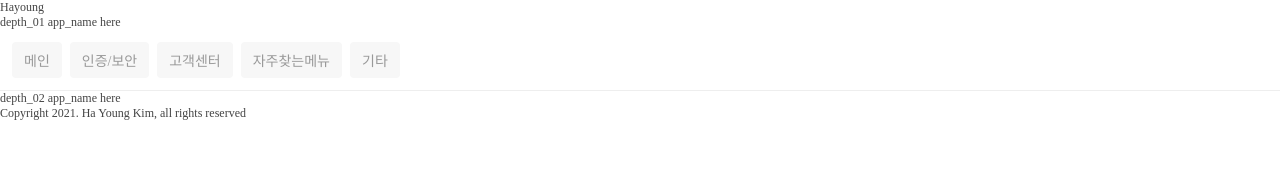
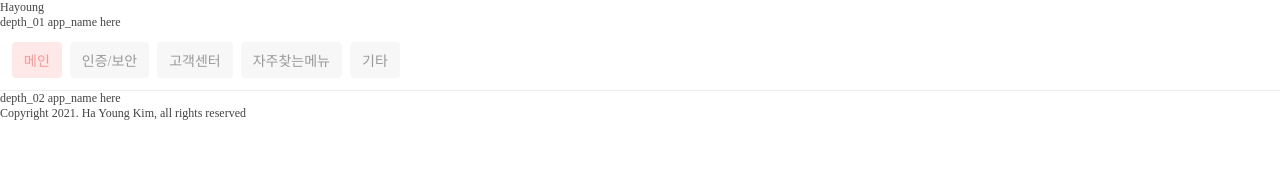
Before and after one commit to hayoung-jeremy/study-redux-2, a React (Create React App) app: page / in a window 1280 px wide. Shown: the top 171 px of the page. Built offline with nearby package versions, Linux system fonts and the light colour scheme.

Commit message:
saving clicked depth_01 id in the state / styling depth_01 menu

```diff
--- a/src/assets/css/style.css
+++ b/src/assets/css/style.css
@@ -3,7 +3,7 @@
 /* Reset */
 html {
   overflow-y: scroll;
-  font-size: 13px;
+  font-size: 14px;
 }
 
 body,
@@ -162,10 +162,19 @@ aside {
   justify-content: flex-start;
   align-items: center;
 }
+.flex-container div {
+  margin-left: 8px;
+}
+.flex-container div:first-child {
+  margin-left: 0;
+}
 
 /* btn components */
 input.btn::placeholder {
   color: #aaa;
+}
+a.btn {
+  display: block;
 }
 .btn {
   border-radius: 4px;
@@ -183,9 +192,6 @@ input.btn::placeholder {
   color: var(--btn-txt-clicked);
 }
 
-.flex-container .btn ~ .btn {
-  margin-left: 8px;
-}
 .btn:hover {
   filter: brightness(96%);
 }
--- a/src/components/DataD1List.js
+++ b/src/components/DataD1List.js
@@ -1,30 +1,49 @@
-import React from "react";
+import React, { useState } from "react";
 import DataD2List from "./DataD2List";
 import { v4 as uuidv4 } from "uuid";
 
 const DataD1List = ({ kj_sb }) => {
-  // check depth_01_selected
+  // check selected id / 2: depth_1 첫번째 메뉴 (메인)
+  const [checkedId, setCheckedId] = useState("2");
 
-  // depth_01__id
-  // depth_01__app_name
-  const Depth01Info = ({ key, id, value }) => {
-    return <li className="btn">{value}</li>;
+  // 클릭한 대상의 id 를 checkedId 에 저장, depth_2 로 보내서, depth_2 의 pid 와 같은 depth_2 를 보여줘야함
+  const getCheckedId = (e) => {
+    setCheckedId(e.target.id);
+  };
+
+  const Depth01Info = ({ id, value, index }) => {
+    return (
+      <div>
+        <a
+          href="#void"
+          className={`btn ${checkedId === id ? "btn-clicked" : ""}`}
+          id={id}
+          onClick={getCheckedId}
+        >
+          {value}
+        </a>
+      </div>
+    );
   };
 
   const ShowD1Data = () => {
-    const depth_01__data = kj_sb.menus.map((item, index) => {
+    const depth_01__data = kj_sb.menus.map((item) => {
+      // depth_01__id / depth_01__app_name
       return <Depth01Info key={uuidv4()} id={item.id} value={item.app_name} />;
     });
-    return <ul className="flex-container middle">{depth_01__data}</ul>;
+
+    return (
+      <div className="default-container">
+        <div className="flex-container">{depth_01__data}</div>
+      </div>
+    );
   };
 
   return (
     <>
       <p>depth_01 app_name here</p>
-      <div className="default-container">
-        <ShowD1Data />
-      </div>
-      <DataD2List />
+      <ShowD1Data />
+      <DataD2List checkedId={checkedId} />
     </>
   );
 };
--- a/src/components/DataD2List.js
+++ b/src/components/DataD2List.js
@@ -1,6 +1,7 @@
 import React from "react";
 
-const DataD2List = () => {
+const DataD2List = ({ checkedId }) => {
+  console.log(checkedId);
   // depth_02__id
   // depth_02__pid
   // depth_02__app_name
```
